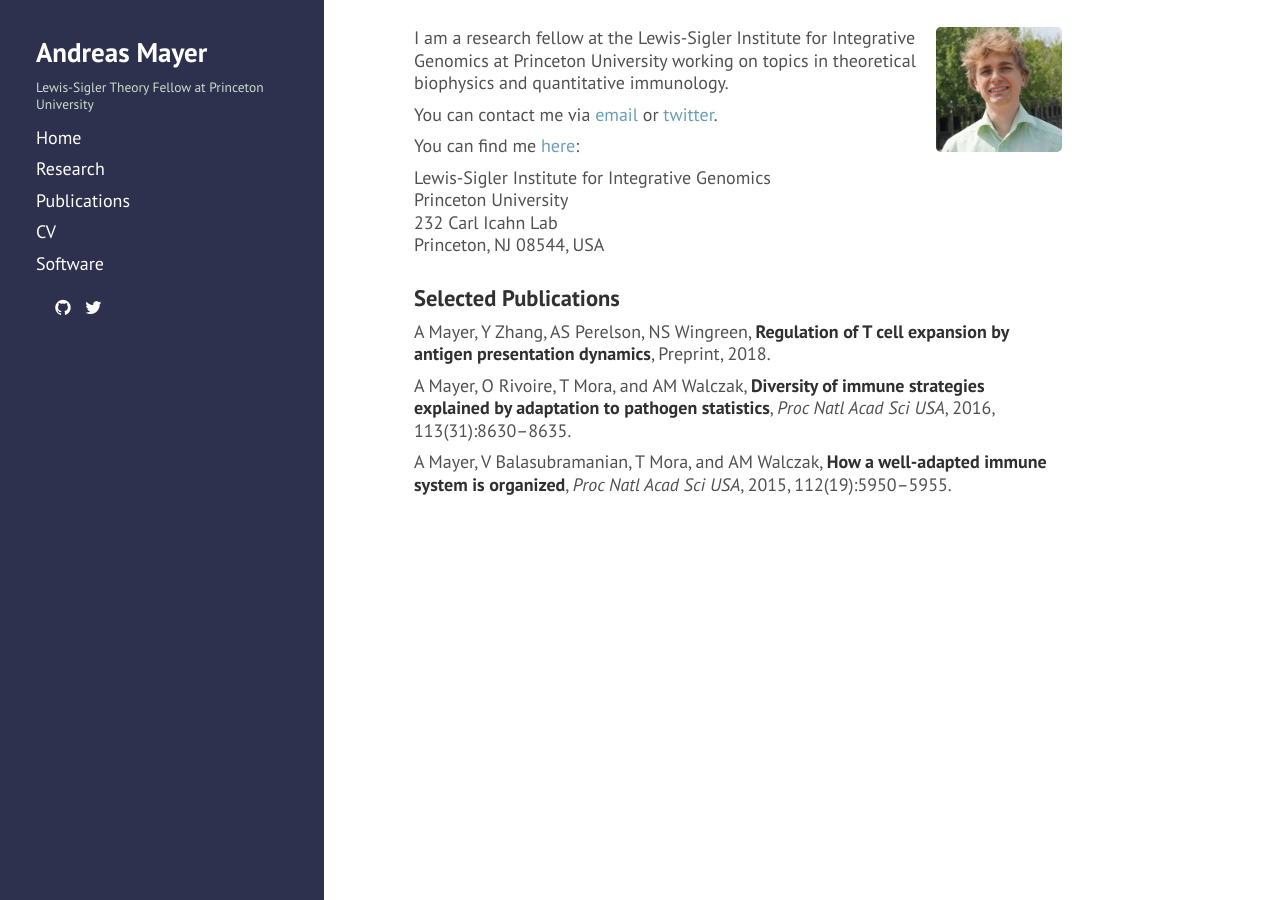
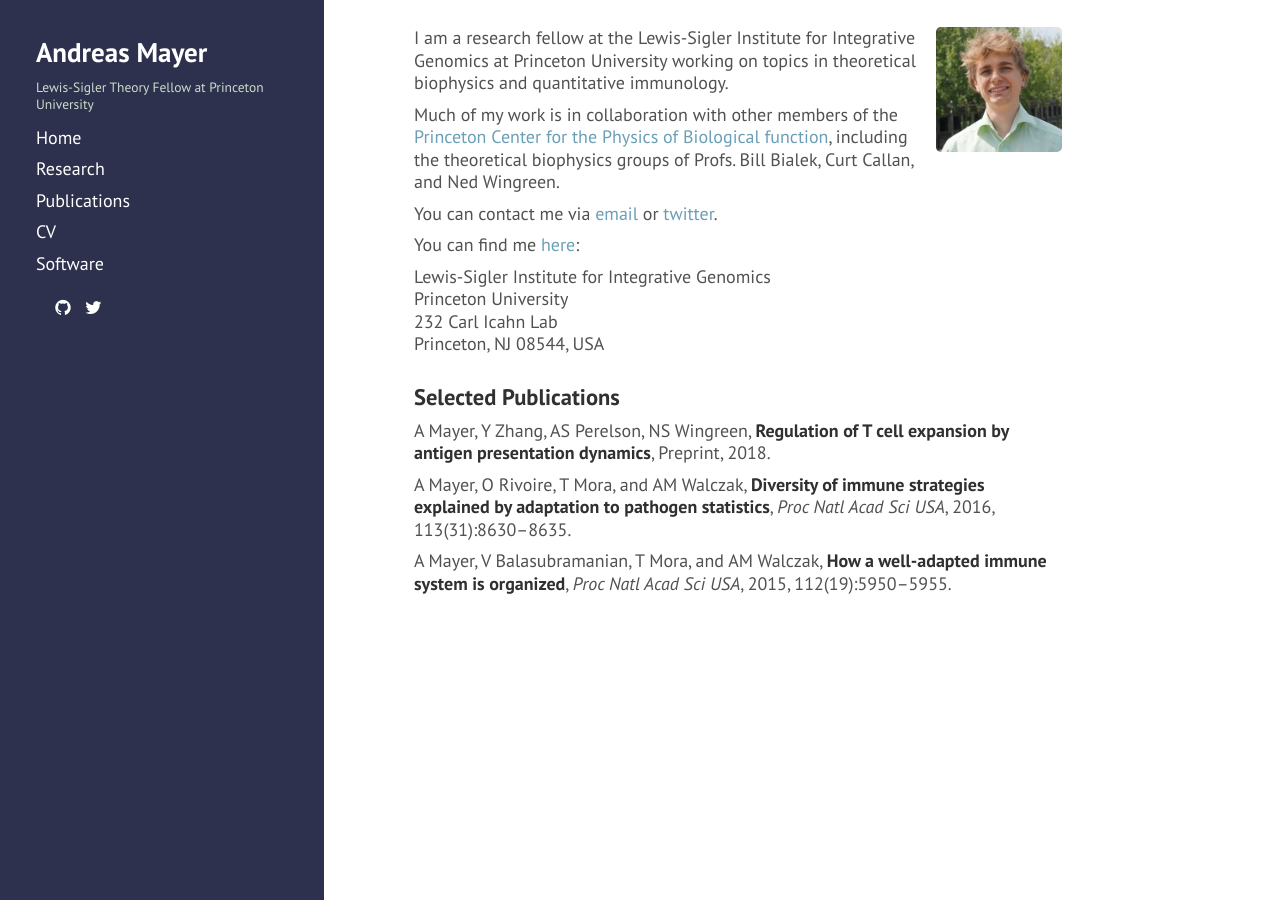
Before and after one commit to andim/andim.github.io, a Jekyll site: the page built from index.md, in a window 1280 px wide. Built offline with Jekyll 4.4.1, drawn with Linux system fonts in a browser that asks for light colours; nearby versions of some CDN libraries; a style sheet for code colours, icons or effects is not loaded.

Commit message:
added link to cpbf

```diff
--- a/index.md
+++ b/index.md
@@ -6,6 +6,8 @@ order: 1
 
 <img style="width:7em" src="images/andreasmayer.jpg" align="right">
 I am a research fellow at the Lewis-Sigler Institute for Integrative Genomics at Princeton University working on topics in theoretical biophysics and quantitative immunology.
+
+Much of my work is in collaboration with other members of the [Princeton Center for the Physics of Biological function](https://biophysics.princeton.edu/), including the theoretical biophysics groups of Profs. Bill Bialek, Curt Callan, and Ned Wingreen.
 
 You can contact me via [email](mailto:andimscience@gmail.com) or [twitter](http://twitter.com/andimscience).
 
```
